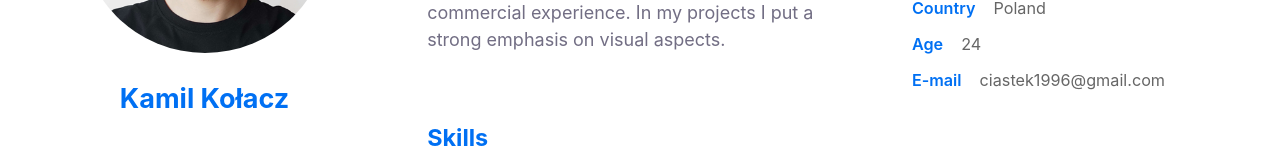
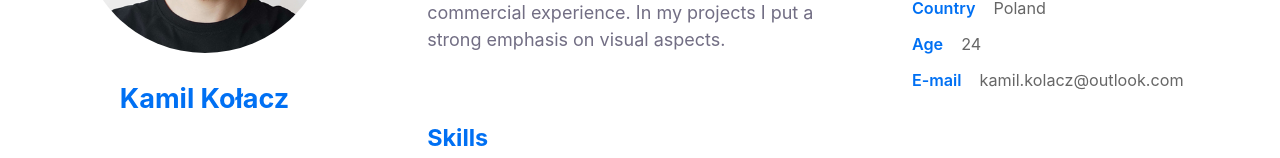
Before and after one commit to ciastek96/personal-website, a Next.js app: page / in a window 1280 px wide. Shown: the part 233-391 px from the top of the page. Built offline with nearby package versions, Linux system fonts and the light colour scheme.

Commit message:
changed email to correct address

```diff
--- a/components/AboutMe/AboutMe.js
+++ b/components/AboutMe/AboutMe.js
@@ -4,7 +4,7 @@ const info = {
   city: "Gliwice",
   country: "Poland",
   age: "24",
-  "e-mail": "ciastek1996@gmail.com",
+  "e-mail": "kamil.kolacz@outlook.com",
 };
 
 const AboutMe = () => (
```
